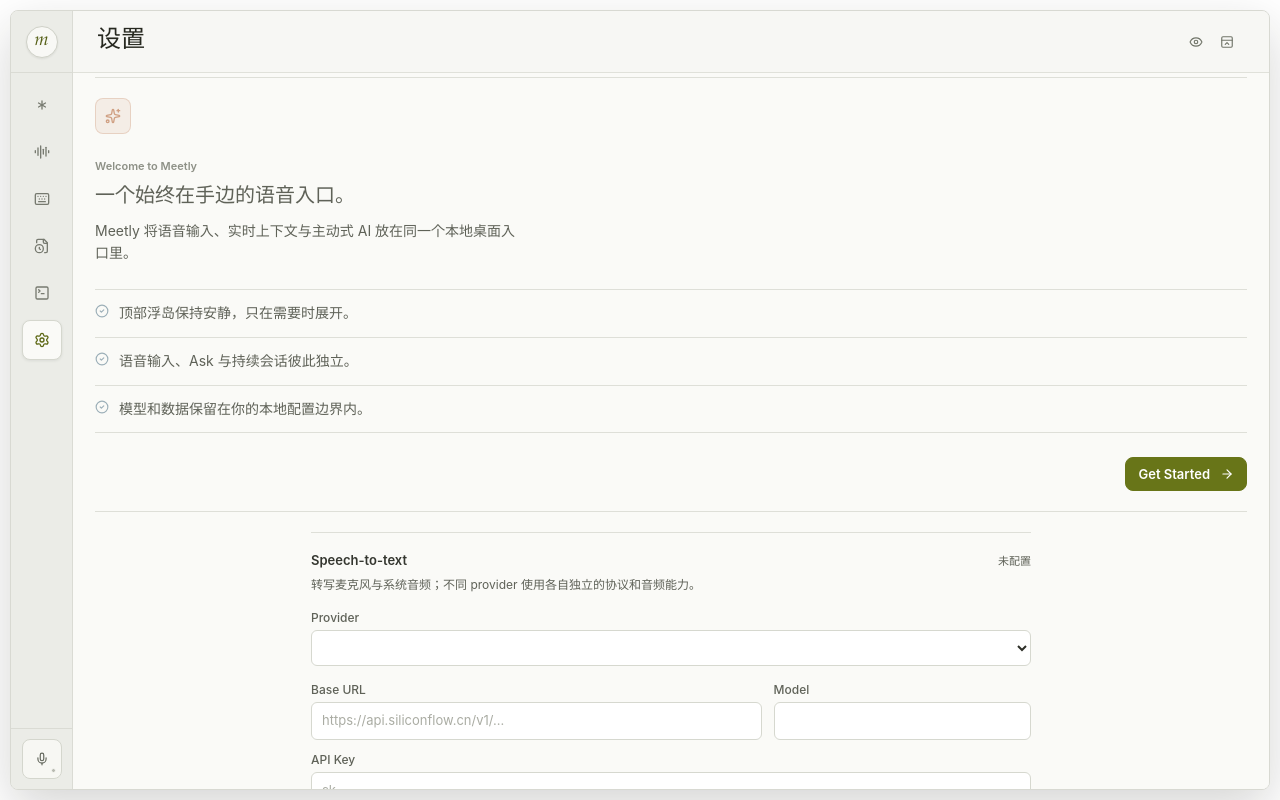
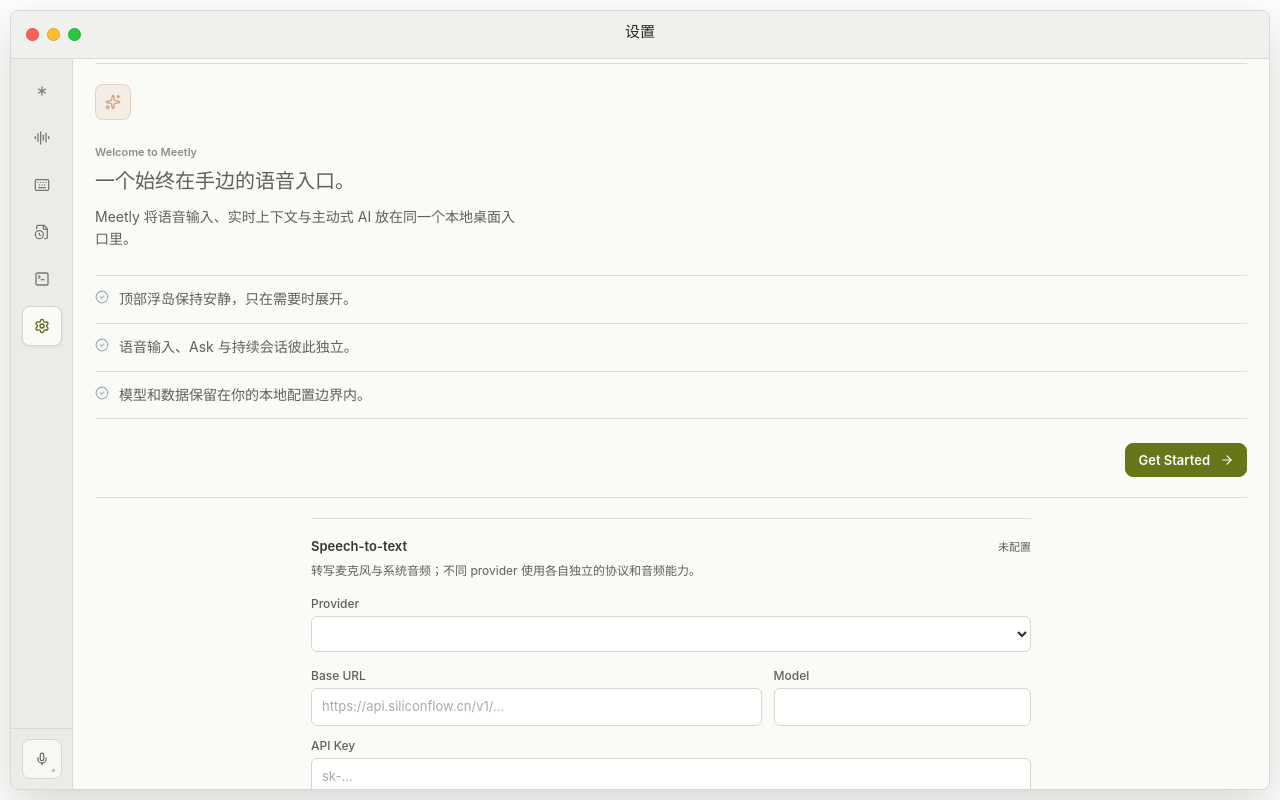
Before and after one commit to maidangzhu/meetly, a React (Vite) app: page / in a window 1280 px wide. Both pictures are taken after a click on the button 678 px from the left and 34 px from the top of the page. Built offline with nearby package versions, Linux system fonts and the light colour scheme.

Commit message:
feat: refine workspace window chrome

```diff
--- a/src/App.tsx
+++ b/src/App.tsx
@@ -122,15 +122,12 @@
           error: null,
           toolTraces: [
             {
-              id: "preview-search-1",
-              name: "web_search",
-              label: "搜索网页",
+              id: "preview-read-file-1",
+              name: "read_file",
+              label: "读取资料",
               status: "completed" as const,
-              query: "Paperboy latest product updates",
-              content: [
-                "Paperboy product updates\nhttps://example.com/paperboy",
-                "Paperboy release notes\nhttps://example.com/paperboy/releases",
-              ].join("\n\n"),
+              query: "产品背景.md",
+              content: "产品背景.md\n\n这份资料记录了产品目标、当前约束和本轮会议需要确认的决策。",
               createdAt: now + 2,
               completedAt: now + 3,
             },
@@ -277,12 +274,13 @@
               askAssistant={assistant.askAssistant}
               clearConversation={assistant.clearConversation}
               closePanel={() => void windowActions.setPanel(null)}
+              closeWorkspace={windowActions.toggleHidden}
               ctx={ctx}
               initialView={ctx.openPanel === "settings" ? "settings" : "agent"}
               openFilePicker={openFilePicker}
               startIslandDrag={windowActions.startIslandDrag}
               toggleSession={toggleSession}
-              toggleStealth={windowActions.toggleStealth}
+              toggleWorkspaceMaximized={windowActions.toggleWorkspaceMaximized}
             />
           ) : ctx.openPanel === "perspective" ? (
             <PerspectivePanel
--- a/src/app/useTauriEvents.ts
+++ b/src/app/useTauriEvents.ts
@@ -29,7 +29,11 @@
     let unlisten: (() => void) | undefined;
 
     void listen<boolean>("island_visibility_changed", (event) => {
-      if (!disposed) ctx.setIsHidden(!event.payload);
+      if (disposed) return;
+      ctx.setIsHidden(!event.payload);
+      if (event.payload) {
+        ctx.setOpenPanel("assistant");
+      }
     }).then((nextUnlisten) => {
       if (disposed) nextUnlisten();
       else unlisten = nextUnlisten;
--- a/src/app/useWindowActions.tsx
+++ b/src/app/useWindowActions.tsx
@@ -26,8 +26,23 @@
 
   const setPanel = useCallback(async (panel: OpenPanel) => {
     ctx.setOpenPanel(panel);
+    if (panel === null && isTauriRuntime()) {
+      const window = getCurrentWindow();
+      if (await window.isMaximized()) {
+        await window.unmaximize();
+      }
+    }
     await resizeIsland(panel !== null);
   }, [ctx, resizeIsland]);
+
+  const toggleWorkspaceMaximized = useCallback(async () => {
+    if (!isTauriRuntime()) return;
+    try {
+      await getCurrentWindow().toggleMaximize();
+    } catch (error) {
+      console.error("Failed to resize workspace:", error);
+    }
+  }, []);
 
   const toggleHidden = useCallback(async () => {
     ctx.setIsHidden((current) => !current);
@@ -90,6 +105,7 @@
     status,
     toggleHidden,
     toggleStealth,
+    toggleWorkspaceMaximized,
   };
 }
 
--- a/src/components/AgentWorkspace.tsx
+++ b/src/components/AgentWorkspace.tsx
@@ -5,20 +5,20 @@
   ChevronDown,
   AudioLines,
   CircleDot,
-  Eye,
-  EyeOff,
   FileClock,
   FileText,
   Globe2,
   Keyboard,
   ListTree,
+  Maximize2,
   Mic,
   MicOff,
-  PanelTopClose,
+  Minus,
   Plus,
   Settings,
   TerminalSquare,
   TriangleAlert,
+  X,
 } from "lucide-react";
 import { useLayoutEffect, useMemo, useRef, useState, type KeyboardEvent, type MouseEvent } from "react";
 import ReactMarkdown from "react-markdown";
@@ -34,12 +34,13 @@
   askAssistant: (message?: string) => Promise<void>;
   clearConversation: () => void;
   closePanel: () => void;
+  closeWorkspace: () => Promise<void>;
   ctx: ReturnType<typeof useMeetlyState>;
   initialView?: WorkspaceView;
   openFilePicker: () => void;
   startIslandDrag: (event: MouseEvent<HTMLElement>) => Promise<void>;
   toggleSession: () => void;
-  toggleStealth: () => Promise<void>;
+  toggleWorkspaceMaximized: () => Promise<void>;
 };
 
 const NAV_ITEMS: Array<{
@@ -60,12 +61,13 @@
   askAssistant,
   clearConversation,
   closePanel,
+  closeWorkspace,
   ctx,
   initialView = "agent",
   openFilePicker,
   startIslandDrag,
   toggleSession,
-  toggleStealth,
+  toggleWorkspaceMaximized,
 }: AgentWorkspaceProps) {
   const [view, setView] = useState<WorkspaceView>(initialView);
   const [draft, setDraft] = useState("");
@@ -85,11 +87,54 @@
 
   return (
     <section className="meetly-workspace" aria-label="Meetly workspace">
-      <aside className="workspace-rail">
-        <div className="workspace-brand" title="拖动工作台" onMouseDown={startIslandDrag}>
-          <span className="workspace-brand-mark">m</span>
+      <header className="workspace-titlebar" onMouseDown={startIslandDrag}>
+        <div className="workspace-window-controls" onMouseDown={(event) => event.stopPropagation()}>
+          <button
+            className="workspace-window-control is-close"
+            title="关闭窗口"
+            aria-label="关闭窗口"
+            onClick={() => void closeWorkspace()}
+          >
+            <X />
+          </button>
+          <button
+            className="workspace-window-control is-minimize"
+            title="收起到横条"
+            aria-label="收起到横条"
+            onClick={closePanel}
+          >
+            <Minus />
+          </button>
+          <button
+            className="workspace-window-control is-maximize"
+            title="放大或还原工作台"
+            aria-label="放大或还原工作台"
+            onClick={() => void toggleWorkspaceMaximized()}
+          >
+            <Maximize2 />
+          </button>
         </div>
 
+        <div className="workspace-title">
+          <h1>{NAV_ITEMS.find((item) => item.id === view)?.label}</h1>
+          {view === "agent" && <span>{ctx.state === "listening" ? "Listening" : "Ready"}</span>}
+        </div>
+
+        <div className="workspace-header-actions" onMouseDown={(event) => event.stopPropagation()}>
+          {view === "agent" && (
+            <>
+              <button className="workspace-header-button" title="新对话" aria-label="新对话" onClick={clearConversation}>
+                <Plus />
+              </button>
+              <button className="workspace-header-button" title="上传资料" aria-label="上传资料" onClick={openFilePicker}>
+                <FileText />
+              </button>
+            </>
+          )}
+        </div>
+      </header>
+
+      <aside className="workspace-rail">
         <nav className="workspace-nav" aria-label="Workspace">
           {NAV_ITEMS.map((item) => {
             const Icon = item.icon;
@@ -124,37 +169,6 @@
       </aside>
 
       <div className="workspace-stage">
-        <header className="workspace-header">
-          <div className="workspace-title">
-            <h1>{NAV_ITEMS.find((item) => item.id === view)?.label}</h1>
-            {view === "agent" && <span>{ctx.state === "listening" ? "Listening" : "Ready"}</span>}
-          </div>
-          <div className="workspace-header-actions">
-            {view === "agent" && (
-              <>
-                <button className="workspace-header-button" title="新对话" aria-label="新对话" onClick={clearConversation}>
-                  <Plus />
-                </button>
-                <button className="workspace-header-button" title="上传资料" aria-label="上传资料" onClick={openFilePicker}>
-                  <FileText />
-                </button>
-              </>
-            )}
-            <button
-              className={ctx.isStealthOn ? "workspace-header-button is-active" : "workspace-header-button"}
-              title={ctx.isStealthOn ? "当前对屏幕共享不可见" : "当前对屏幕共享可见"}
-              aria-label={ctx.isStealthOn ? "切换为可见" : "切换为不可见"}
-              aria-pressed={ctx.isStealthOn}
-              onClick={() => void toggleStealth()}
-            >
-              {ctx.isStealthOn ? <EyeOff /> : <Eye />}
-            </button>
-            <button className="workspace-collapse-button" title="收起工作台" aria-label="收起工作台" onClick={closePanel}>
-              <PanelTopClose />
-            </button>
-          </div>
-        </header>
-
         {view === "agent" ? (
           <div className="agent-layout">
             <div className="agent-column">
@@ -175,7 +189,6 @@
                   onKeyDown={handleInputKeyDown}
                 />
                 <div className="agent-composer-footer">
-                  <span>{ctx.state === "listening" ? "实时上下文已连接" : "会话上下文已保留"}</span>
                   <button
                     data-testid="agent-send"
                     title="发送"
--- a/src/styles.css
+++ b/src/styles.css
@@ -1319,10 +1319,73 @@
 /* Paper workspace: quiet chrome, editorial type, and one restrained accent. */
 .meetly-workspace {
   grid-template-columns: 62px minmax(0, 1fr);
+  grid-template-rows: 48px minmax(0, 1fr);
   border-color: #d8d9d2;
   background: #f5f5f2;
   box-shadow: 0 18px 50px rgb(26 28 22 / 0.18);
   color: #252720;
+}
+
+.workspace-titlebar {
+  display: grid;
+  min-width: 0;
+  grid-column: 1 / -1;
+  grid-row: 1;
+  grid-template-columns: 96px minmax(0, 1fr) 96px;
+  align-items: center;
+  border-bottom: 1px solid #dadbd4;
+  background: #f0f1ec;
+  cursor: grab;
+  user-select: none;
+}
+
+.workspace-titlebar:active {
+  cursor: grabbing;
+}
+
+.workspace-window-controls {
+  display: flex;
+  align-items: center;
+  gap: 8px;
+  padding-left: 15px;
+}
+
+.workspace-window-control {
+  display: grid;
+  width: 13px;
+  height: 13px;
+  flex: 0 0 auto;
+  place-items: center;
+  border: 1px solid rgb(0 0 0 / 0.13);
+  border-radius: 50%;
+  padding: 0;
+  color: rgb(39 37 31 / 0.68);
+  cursor: default;
+}
+
+.workspace-window-control.is-close {
+  background: #ff5f57;
+}
+
+.workspace-window-control.is-minimize {
+  background: #febc2e;
+}
+
+.workspace-window-control.is-maximize {
+  background: #28c840;
+}
+
+.workspace-window-control svg {
+  width: 8px;
+  height: 8px;
+  opacity: 0;
+  stroke-width: 2.4;
+  transition: opacity 100ms ease;
+}
+
+.workspace-window-controls:hover .workspace-window-control svg,
+.workspace-window-control:focus-visible svg {
+  opacity: 1;
 }
 
 .meetly-workspace button:focus-visible,
@@ -1334,6 +1397,8 @@
 }
 
 .workspace-rail {
+  grid-column: 1;
+  grid-row: 2;
   border-right-color: #dadbd4;
   background: #ebece7;
 }
@@ -1438,7 +1503,13 @@
 }
 
 .workspace-stage {
+  grid-column: 2;
+  grid-row: 2;
   background: #f7f7f4;
+}
+
+.workspace-titlebar .workspace-title {
+  justify-self: center;
 }
 
 .workspace-header {
@@ -1455,14 +1526,20 @@
 .workspace-title h1 {
   color: #272920;
   font-family: "Iowan Old Style", "Palatino Linotype", "Book Antiqua", Georgia, serif;
-  font-size: 24px;
-  font-weight: 500;
+  font-size: 15px;
+  font-weight: 600;
 }
 
 .workspace-title > span {
   color: #8a8d82;
   font-family: Inter, ui-sans-serif, system-ui, sans-serif;
   font-size: 10px;
+}
+
+.workspace-titlebar .workspace-header-actions {
+  min-width: 96px;
+  justify-content: flex-end;
+  padding-right: 10px;
 }
 
 .workspace-header-button,
@@ -1476,6 +1553,13 @@
   color: #72766a;
 }
 
+.workspace-titlebar .workspace-header-button {
+  display: inline-grid;
+  width: 30px;
+  height: 30px;
+  place-items: center;
+}
+
 .workspace-header-button:hover,
 .workspace-collapse-button:hover {
   border-color: #d9dbd2;
@@ -1618,7 +1702,12 @@
 }
 
 .agent-composer-footer > span {
-  color: #96998e;
+  display: none;
+}
+
+.agent-composer-footer {
+  justify-content: flex-end;
+  padding-left: 7px;
 }
 
 .agent-composer-footer button {
@@ -1633,29 +1722,36 @@
 
 .agent-tool-list {
   display: grid;
-  max-width: 680px;
-  gap: 7px;
-  margin: 10px 0 2px;
+  width: 100%;
+  max-width: none;
+  gap: 0;
+  margin: 12px 0 4px;
+  border-top: 1px solid #dfe1d9;
+  border-bottom: 1px solid #dfe1d9;
 }
 
 .agent-turn > .agent-tool-list {
-  width: min(88%, 680px);
-  margin-left: auto;
+  width: 100%;
+  margin-left: 0;
 }
 
 .agent-tool-row {
+  min-width: 0;
   overflow: hidden;
-  border: 1px solid #dfe1d9;
-  border-radius: 7px;
-  background: rgb(247 248 244 / 0.78);
+  border: 0;
+  border-radius: 0;
+  background: transparent;
+}
+
+.agent-tool-row + .agent-tool-row {
+  border-top: 1px solid #e4e5df;
 }
 
 .agent-tool-row.is-running {
-  border-color: #d8dcc1;
+  background: rgb(241 243 230 / 0.58);
 }
 
 .agent-tool-row.is-error {
-  border-color: #e6cece;
   background: #faf5f5;
 }
 
```
Also changed, not shown: 1 other file (tests, documents, lock files or other folders).
